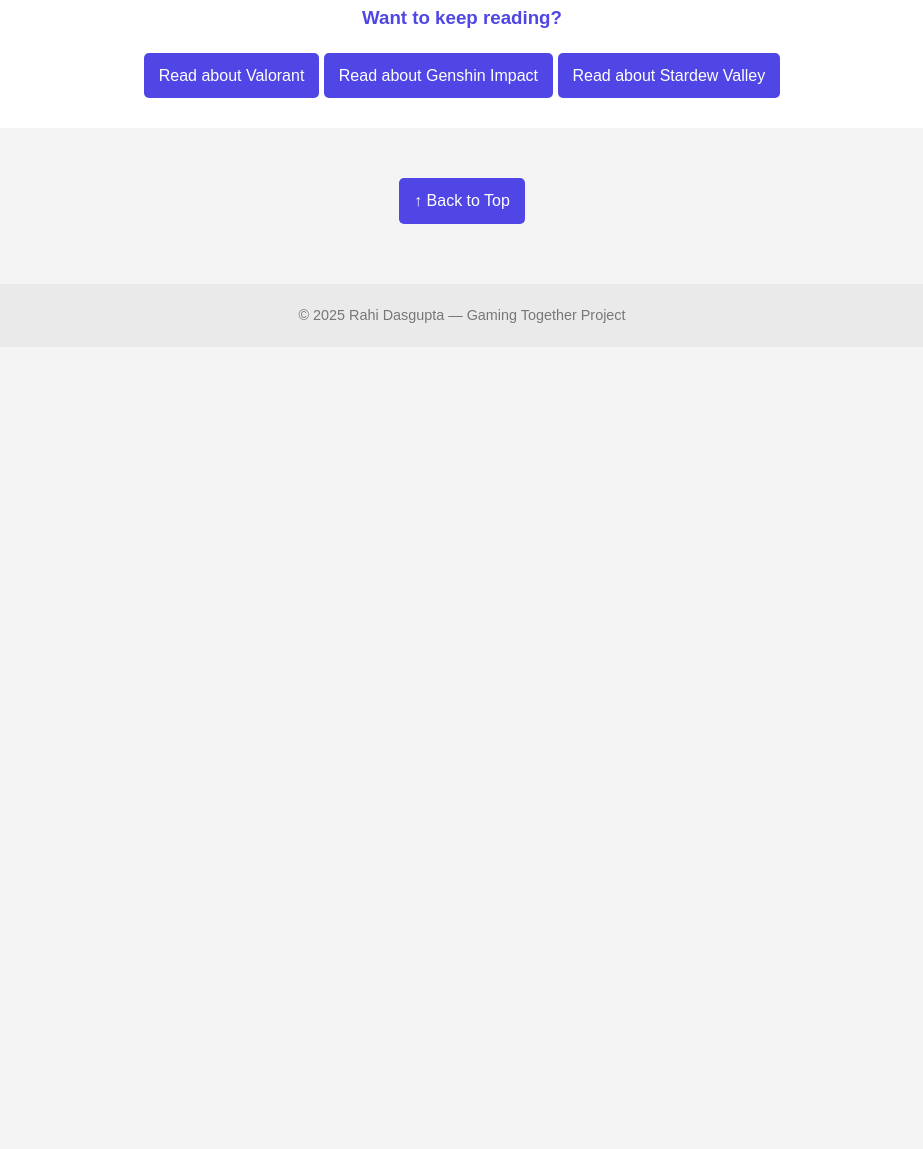
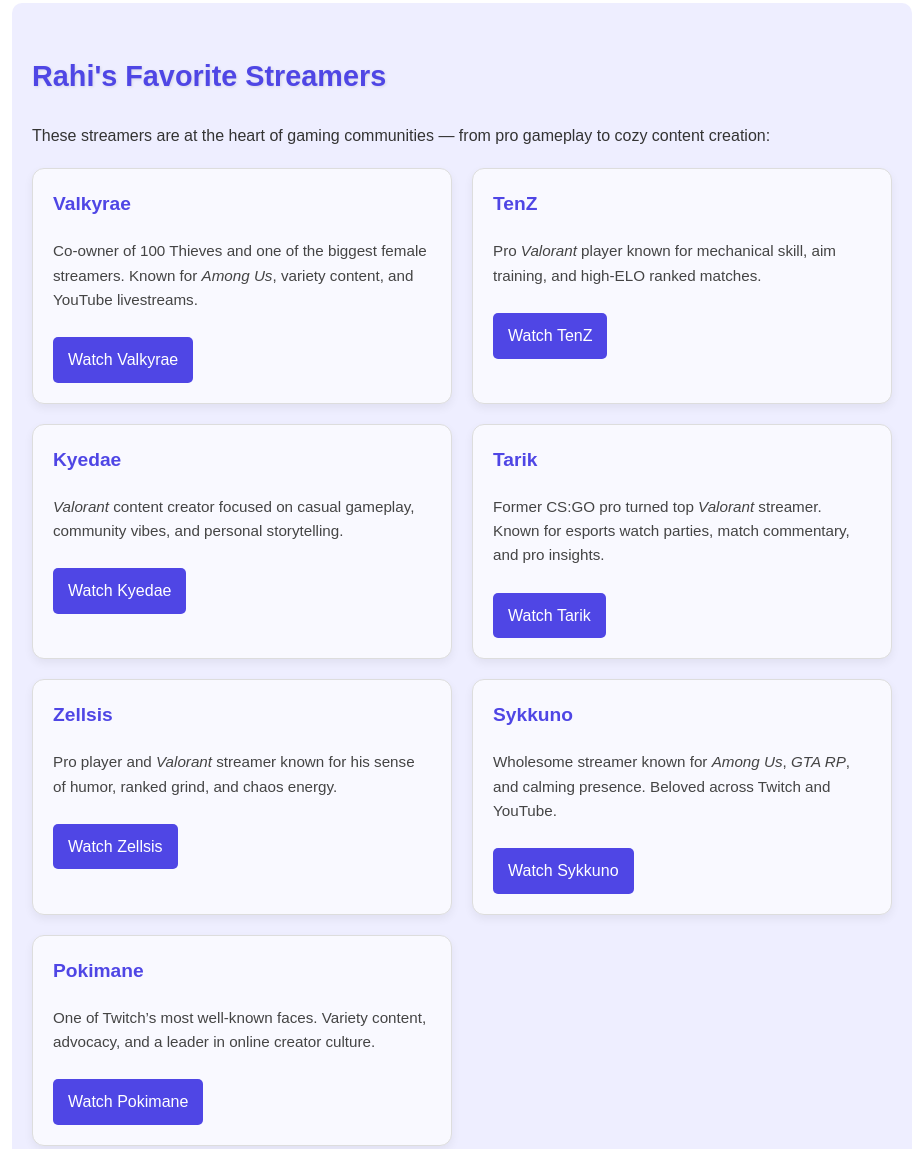
Before and after one commit to rahidas04/GamingCollaboration, a plain HTML site: page stream.html in a window 1280 px wide. Shown: the part 2137-3286 px from the top of the page, without its empty margins (178-1101 px from the left). Before the commit the page ends 2484 px from the top, so only its background shows below. Drawn offline with Linux system fonts and the light colour scheme.

Commit message:
added in styling for streamer page

```diff
--- a/stream.html
+++ b/stream.html
@@ -142,6 +142,108 @@
         >
       </section>
 
+      <section class="popup-box">
+        <h2>Rahi's Favorite Streamers</h2>
+        <p>
+          These streamers are at the heart of gaming communities — from pro
+          gameplay to cozy content creation:
+        </p>
+        <div class="streamer-grid">
+          <div class="streamer-card">
+            <h3>Valkyrae</h3>
+            <p>
+              Co-owner of 100 Thieves and one of the biggest female streamers.
+              Known for <em>Among Us</em>, variety content, and YouTube
+              livestreams.
+            </p>
+            <a
+              href="https://www.youtube.com/@Valkyrae1"
+              target="_blank"
+              class="popup-button"
+              >Watch Valkyrae</a
+            >
+          </div>
+          <div class="streamer-card">
+            <h3>TenZ</h3>
+            <p>
+              Pro <em>Valorant</em> player known for mechanical skill, aim
+              training, and high-ELO ranked matches.
+            </p>
+            <a
+              href="https://www.twitch.tv/tenz"
+              target="_blank"
+              class="popup-button"
+              >Watch TenZ</a
+            >
+          </div>
+          <div class="streamer-card">
+            <h3>Kyedae</h3>
+            <p>
+              <em>Valorant</em> content creator focused on casual gameplay,
+              community vibes, and personal storytelling.
+            </p>
+            <a
+              href="https://www.twitch.tv/kyedae"
+              target="_blank"
+              class="popup-button"
+              >Watch Kyedae</a
+            >
+          </div>
+          <div class="streamer-card">
+            <h3>Tarik</h3>
+            <p>
+              Former CS:GO pro turned top <em>Valorant</em> streamer. Known for
+              esports watch parties, match commentary, and pro insights.
+            </p>
+            <a
+              href="https://www.twitch.tv/tarik"
+              target="_blank"
+              class="popup-button"
+              >Watch Tarik</a
+            >
+          </div>
+          <div class="streamer-card">
+            <h3>Zellsis</h3>
+            <p>
+              Pro player and <em>Valorant</em> streamer known for his sense of
+              humor, ranked grind, and chaos energy.
+            </p>
+            <a
+              href="https://www.twitch.tv/zellsis"
+              target="_blank"
+              class="popup-button"
+              >Watch Zellsis</a
+            >
+          </div>
+          <div class="streamer-card">
+            <h3>Sykkuno</h3>
+            <p>
+              Wholesome streamer known for <em>Among Us</em>, <em>GTA RP</em>,
+              and calming presence. Beloved across Twitch and YouTube.
+            </p>
+            <a
+              href="https://www.twitch.tv/sykkuno"
+              target="_blank"
+              class="popup-button"
+              >Watch Sykkuno</a
+            >
+          </div>
+          <div class="streamer-card">
+            <h3>Pokimane</h3>
+            <p>
+              One of Twitch’s most well-known faces. Variety content, advocacy,
+              and a leader in online creator culture.
+            </p>
+            <a
+              href="https://www.twitch.tv/pokimane"
+              target="_blank"
+              class="popup-button"
+              >Watch Pokimane</a
+            >
+          </div>
+        </div>
+      </section>
+
       <div class="read-more">
         <h3>Want to keep reading?</h3>
         <a href="valorant.html" target="_blank" class="popup-button"
--- a/styles.css
+++ b/styles.css
@@ -105,3 +105,43 @@ body {
   margin-bottom: 10px;
   color: #4f46e5;
 }
+
+.streamer-list div {
+  margin: 10px 0;
+}
+.streamer-grid {
+  display: grid;
+  grid-template-columns: repeat(auto-fit, minmax(280px, 1fr));
+  gap: 20px;
+  margin-top: 20px;
+}
+
+.streamer-card {
+  background-color: #f9f9ff;
+  border: 1px solid #ddd;
+  padding: 20px;
+  border-radius: 12px;
+  box-shadow: 0 4px 10px rgba(0, 0, 0, 0.06);
+  transition: transform 0.2s ease, box-shadow 0.2s ease;
+}
+
+.streamer-card:hover {
+  transform: translateY(-4px);
+  box-shadow: 0 6px 18px rgba(0, 0, 0, 0.12);
+}
+
+.streamer-card h3 {
+  margin-top: 0;
+  color: #4f46e5;
+  font-size: 1.2rem;
+}
+
+.streamer-card p {
+  font-size: 0.95rem;
+  margin-bottom: 15px;
+  color: #444;
+}
+
+.streamer-card .popup-button {
+  display: inline-block;
+}
```
Also changed, not shown: index.html (+15 -14 lines), stardew.html (+13 -0 lines).
